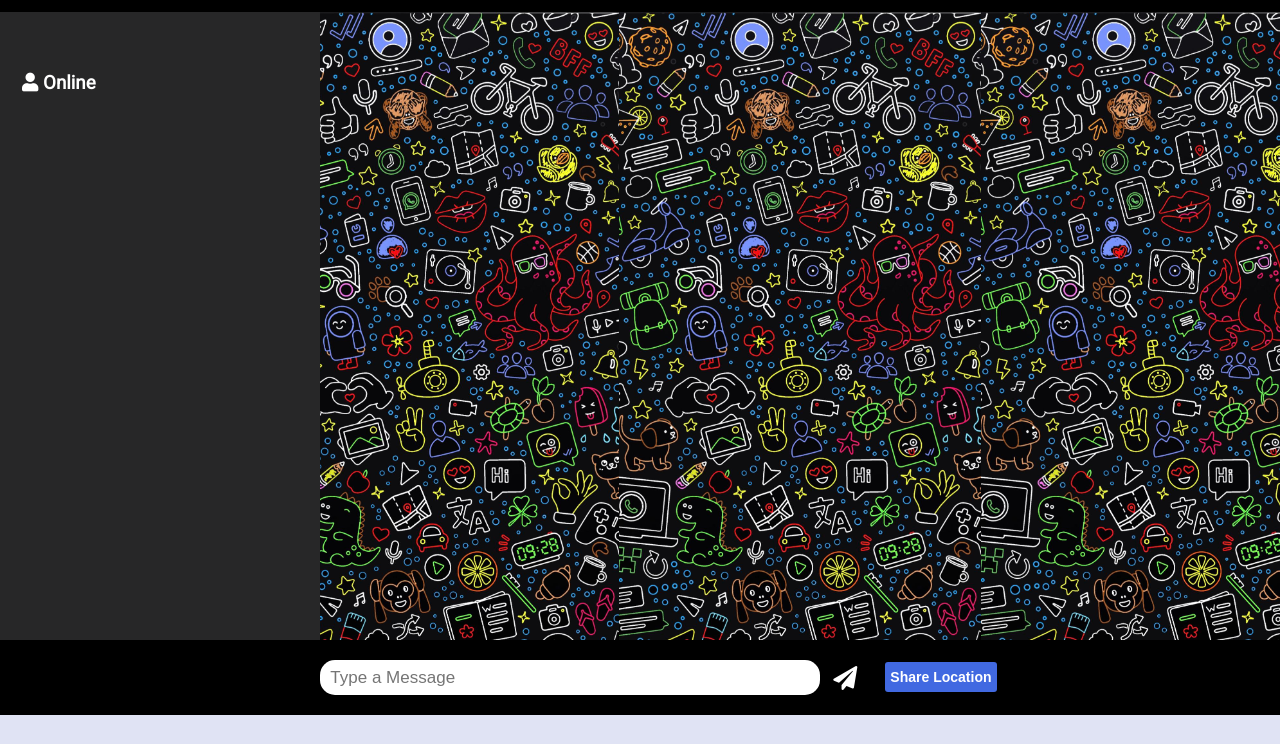
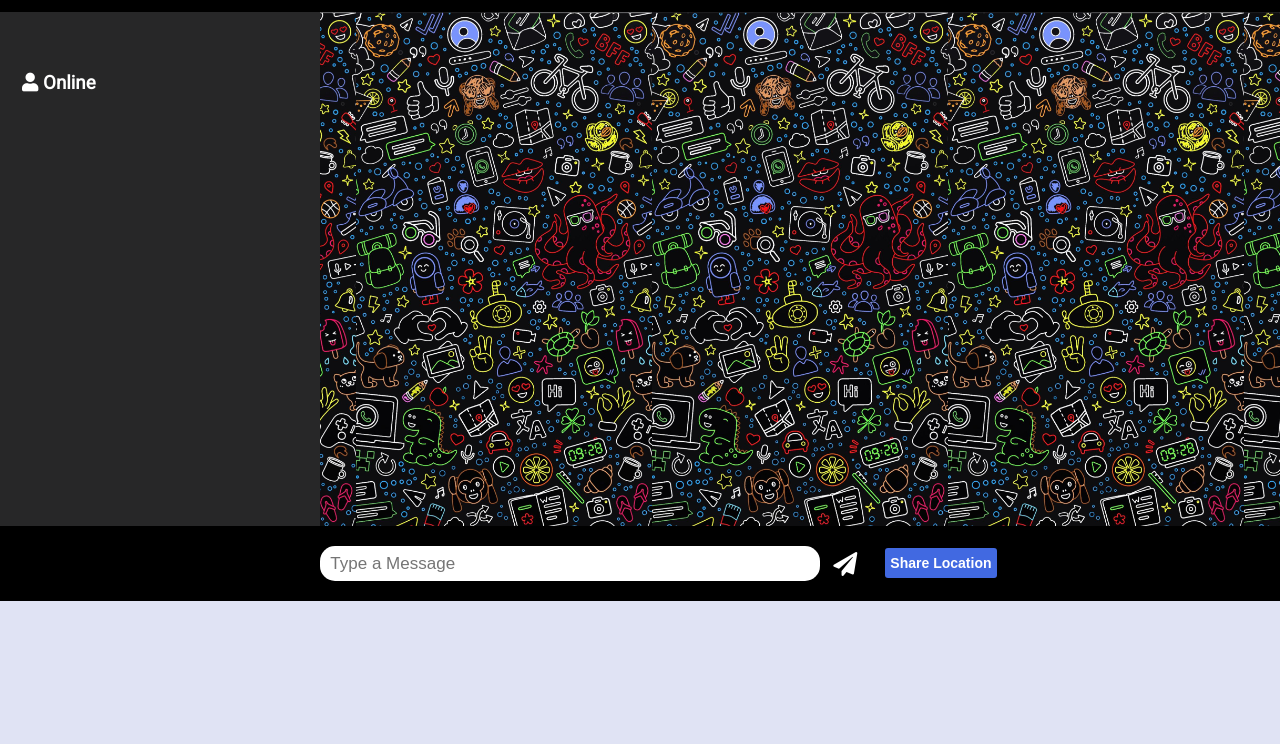
Before and after one commit to Ademuyiwa-Joy/real-time-chat-application, a website: page public/chat.html in a window 1280 px wide. Shown: the part 56-800 px from the top of the page. Drawn offline with nearby package versions, Linux system fonts and the light colour scheme; no server answers.

Commit message:
Init commit

```diff
--- a/public/css/style.css
+++ b/public/css/style.css
@@ -18,8 +18,6 @@ body {
 	font-family: 'Roboto', sans-serif;
 	font-size: 16px;
 	background: var(--light-color);
-	box-sizing: border-box;
-	height: 100%;
 }
 
 ul {
@@ -120,7 +118,7 @@ a {
 
 .chat-messages {
 	padding: 15px;
-	height: 78.5vh;
+	height: 514px;
 	overflow-y: scroll;
     background-image: url('./img/image4.jpg');
     background-position: center;
```
